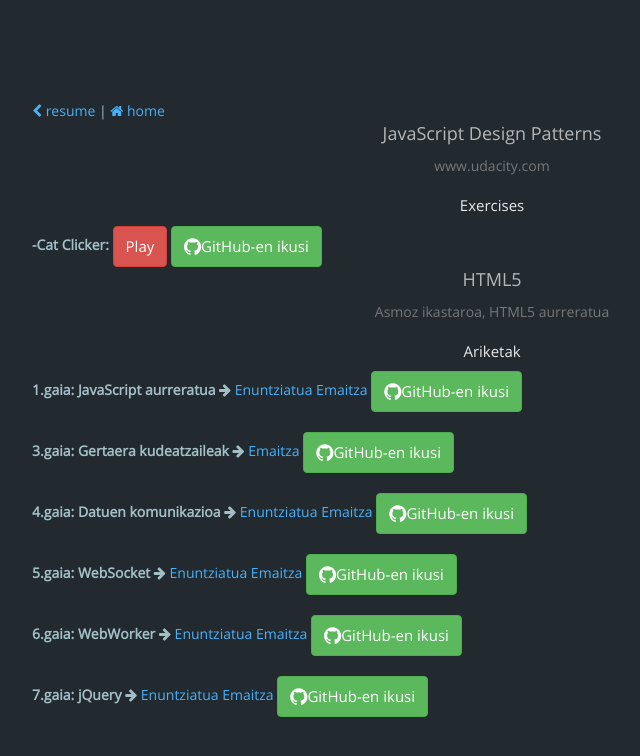
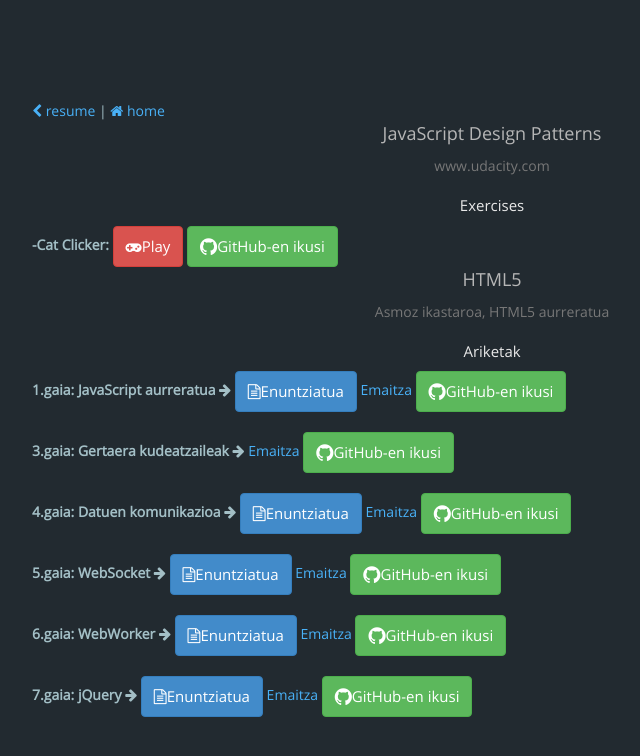
Before and after one commit to Bingentzio/bingentzio.github.io, a Jekyll site: the page built from code.html, in a window 1280 px wide. Shown: the top 756 px of the page, without its empty margins (148-788 px from the left). Built offline with Jekyll 4.4.1, drawn with Linux system fonts in a browser that asks for light colours; nearby versions of some CDN libraries; comment, search, counter and statistics services are not loaded.

Commit message:
aldaketak

```diff
--- a/code.html
+++ b/code.html
@@ -13,7 +13,7 @@
 </div>
 <div>
   <b>-Cat Clicker: </b>
-  <a class="btn btn-danger"href="/kodea/JavaScript_Design_Patterns/CatClicker/CatClicker.html" target="_blank">Play</a>
+  <a class="btn btn-danger"href="/kodea/JavaScript_Design_Patterns/CatClicker/CatClicker.html" target="_blank"><i class="fa fa-gamepad"></i>Play</a>
   <a href="https://github.com/Bingentzio/bingentzio.github.io/tree/master/kodea/JavaScript_Design_Patterns/CatClicker" target="_blank" class="btn btn-success"><i class="fa fa-github fa-lg"></i>GitHub-en ikusi</a>
 </div>
 <div class="text-center">
@@ -24,7 +24,7 @@
   <div>
     <p>
       <b>1.gaia: JavaScript aurreratua </b><i class="fa fa-arrow-right"></i>
-      <a href="/kodea/HTML5_aurreratua_ariketak/1.gaia/1_gaia_ariketa_praktikoa.pdf" target="_blank">Enuntziatua</a>
+      <a href="/kodea/HTML5_aurreratua_ariketak/1.gaia/1_gaia_ariketa_praktikoa.pdf" target="_blank" class="btn btn-primary"><i class="fa fa-file-text-o"></i>Enuntziatua</a>
       <a href="/kodea/HTML5_aurreratua_ariketak/1.gaia/jokoa.html" target="_blank">Emaitza</a>
       <a href="https://github.com/Bingentzio/bingentzio.github.io/tree/master/kodea/HTML5_aurreratua_ariketak/1.gaia" target="_blank" class="btn btn-success"><i class="fa fa-github fa-lg"></i>GitHub-en ikusi</a>
     </p>
@@ -35,25 +35,25 @@
     </p>
     <p>
     <b>4.gaia: Datuen komunikazioa </b><i class="fa fa-arrow-right"></i>
-    <a href="/kodea/HTML5_aurreratua_ariketak/4.gaia/4_json_ajax_ariketa_praktikoa.pdf" target="_blank">Enuntziatua</a>
+    <a href="/kodea/HTML5_aurreratua_ariketak/4.gaia/4_json_ajax_ariketa_praktikoa.pdf" target="_blank" class="btn btn-primary"><i class="fa fa-file-text-o"></i>Enuntziatua</a>
     <a href="/kodea/HTML5_aurreratua_ariketak/4.gaia/eguraldia.html" target="_blank">Emaitza</a>
     <a href="https://github.com/Bingentzio/bingentzio.github.io/tree/master/kodea/HTML5_aurreratua_ariketak/4.gaia" target="_blank" class="btn btn-success"><i class="fa fa-github fa-lg"></i>GitHub-en ikusi</a>
   </p>
   <p>
     <b>5.gaia: WebSocket </b><i class="fa fa-arrow-right"></i>
-    <a href="/kodea/HTML5_aurreratua_ariketak/5.gaia/5_websocketak_ariketa_praktikoa.pdf" target="_blank">Enuntziatua</a>
+    <a href="/kodea/HTML5_aurreratua_ariketak/5.gaia/5_websocketak_ariketa_praktikoa.pdf" target="_blank" class="btn btn-primary"><i class="fa fa-file-text-o"></i>Enuntziatua</a>
     <a href="/kodea/HTML5_aurreratua_ariketak/5.gaia/websocketchat/frontend.html" target="_blank">Emaitza</a>
     <a href="https://github.com/Bingentzio/bingentzio.github.io/tree/master/kodea/HTML5_aurreratua_ariketak/5.gaia" target="_blank" class="btn btn-success"><i class="fa fa-github fa-lg"></i>GitHub-en ikusi</a>
   </p>
   <p>
 <b>6.gaia: WebWorker </b><i class="fa fa-arrow-right"></i>
-<a href="/kodea/HTML5_aurreratua_ariketak/6.gaia/6_webworker_ariketa_praktikoa.pdf" target="_blank">Enuntziatua</a>
+<a href="/kodea/HTML5_aurreratua_ariketak/6.gaia/6_webworker_ariketa_praktikoa.pdf" target="_blank" class="btn btn-primary"><i class="fa fa-file-text-o"></i>Enuntziatua</a>
 <a href="/kodea/HTML5_aurreratua_ariketak/6.gaia/ww.html" target="_blank">Emaitza</a>
 <a href="https://github.com/Bingentzio/bingentzio.github.io/tree/master/kodea/HTML5_aurreratua_ariketak/6.gaia" target="_blank" class="btn btn-success"><i class="fa fa-github fa-lg"></i>GitHub-en ikusi</a>
 </p>
 <p>
 <b>7.gaia: jQuery </b><i class="fa fa-arrow-right"></i>
-<a href="/kodea/HTML5_aurreratua_ariketak/7.gaia/7_jquery_ariketa_praktikoa.pdf" target="_blank">Enuntziatua</a>
+<a href="/kodea/HTML5_aurreratua_ariketak/7.gaia/7_jquery_ariketa_praktikoa.pdf" target="_blank" class="btn btn-primary"><i class="fa fa-file-text-o"></i>Enuntziatua</a>
 <a href="/kodea/HTML5_aurreratua_ariketak/7.gaia/7_damakdnd/damakdnd.html" target="_blank">Emaitza</a>
 <a href="https://github.com/Bingentzio/bingentzio.github.io/tree/master/kodea/HTML5_aurreratua_ariketak/7.gaia" target="_blank" class="btn btn-success"><i class="fa fa-github fa-lg"></i>GitHub-en ikusi</a>
 </p>
--- a/projects.html
+++ b/projects.html
@@ -10,13 +10,13 @@
 <div class="text-center">
   <h3>TETRIS</h3>
     <p class="text-muted">HTML5 aurreratu-ko azken praktika, <a href="https://github.com/Bingentzio/bingentzio.github.io/blob/master/proiektuak/Tetris/tetris_praktika.pdf" target="_blank">Enuntziatua</a></p>
-    <a class="btn btn-danger"href="/proiektuak/Tetris/tetris.html" target="_blank">Play</a>
+    <a class="btn btn-danger"href="/proiektuak/Tetris/tetris.html" target="_blank"><i class="fa fa-gamepad"></i>Play</a>
     <a href="https://github.com/Bingentzio/bingentzio.github.io/tree/master/proiektuak/Tetris" target="_blank" class="btn btn-success"><i class="fa fa-github fa-lg"></i>GitHub-en ikusi</a>
 </div>
 <br />
 <div class="text-center">
   <h3>FROGGER GAME</h3>
     <p class="text-muted">Object-Oriented JavaScript course (Udacity) Final Project, <a href="https://docs.google.com/document/d/1v01aScPjSWCCWQLIpFqvg3-vXLH2e8_SZQKC8jNO0Dc/edit?pli=1" target="_blank">+ info</a></p>
-    <a class="btn btn-danger"href="/proiektuak/Frogger/index.html" target="_blank">Play</a>
+    <a class="btn btn-danger"href="/proiektuak/Frogger/index.html" target="_blank"><i class="fa fa-gamepad"></i>Play</a>
     <a href="https://github.com/Bingentzio/bingentzio.github.io/tree/master/proiektuak/Frogger" target="_blank" class="btn btn-success"><i class="fa fa-github fa-lg"></i>GitHub-en ikusi</a>
 </div>
```
